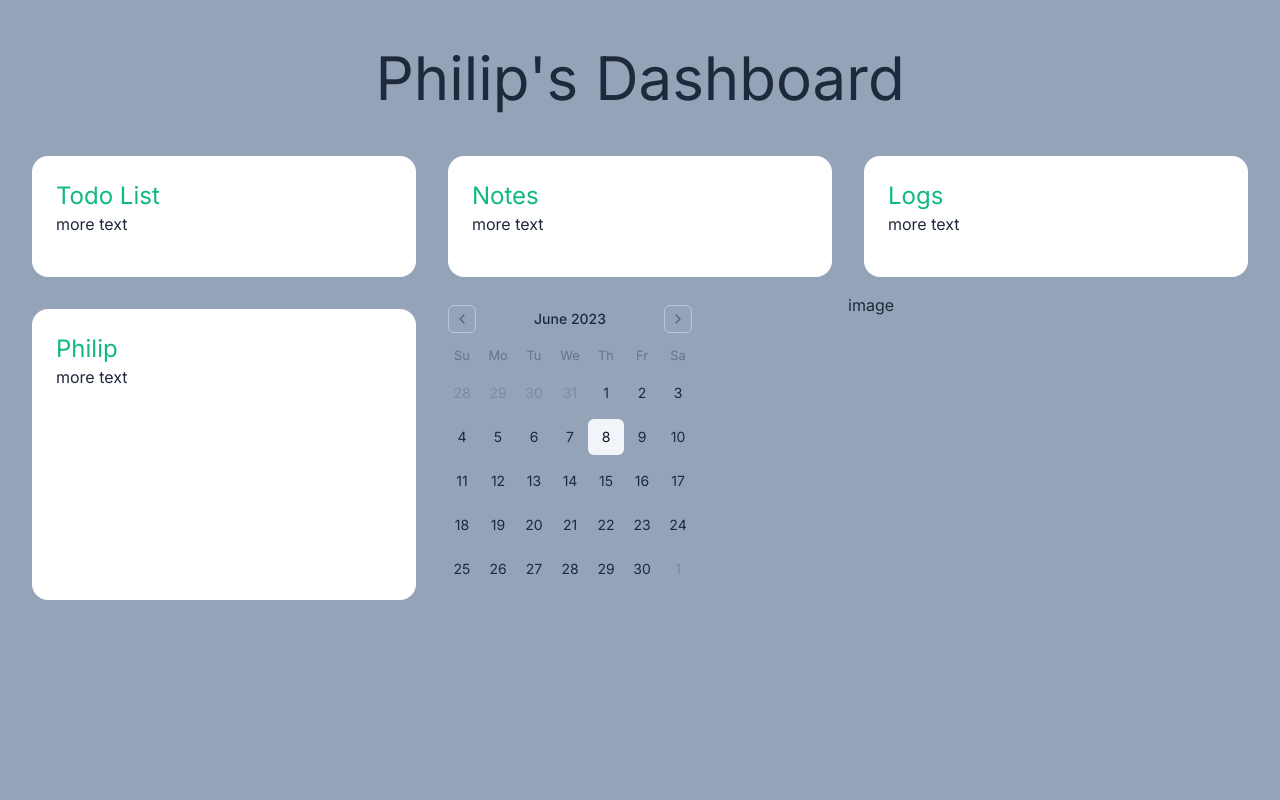
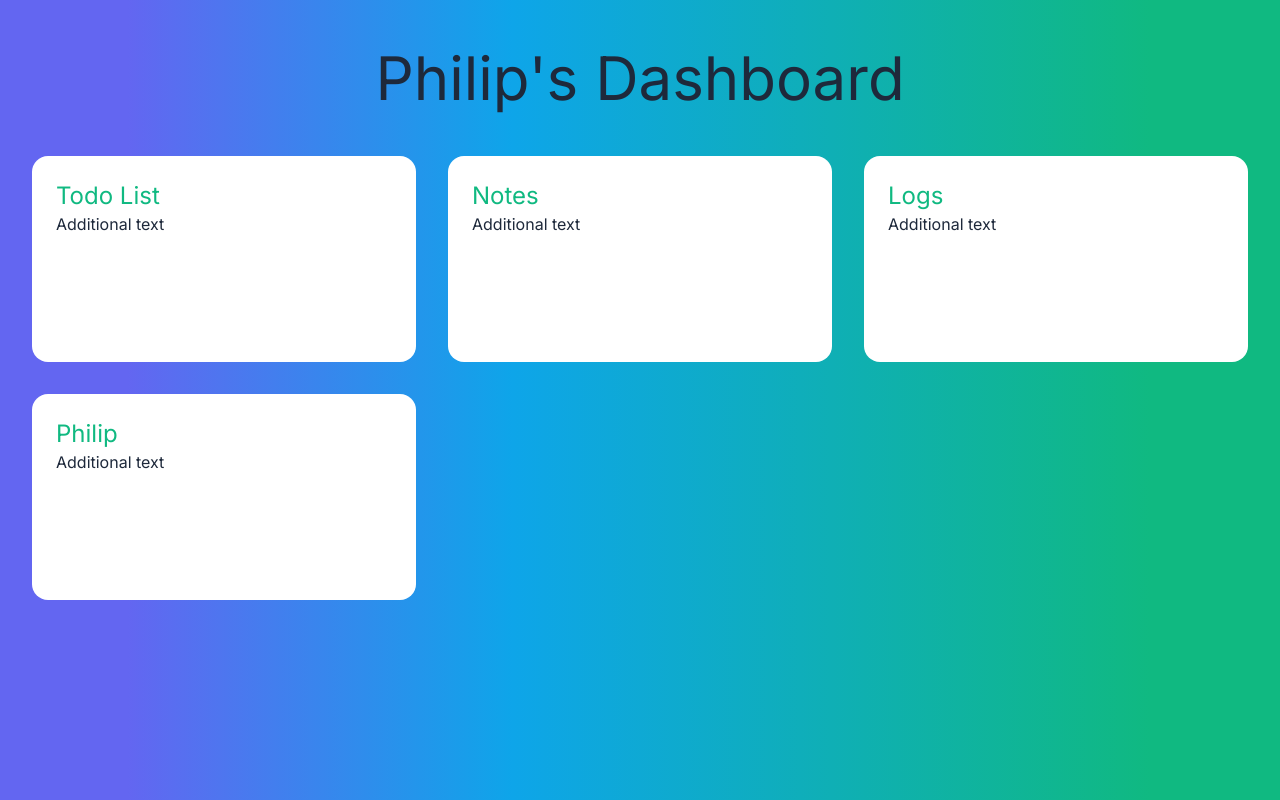
Before and after one commit to philip-soderbom/dashboard, a Next.js app: page / in a window 1280 px wide. Built offline with nearby package versions, Linux system fonts and the light colour scheme.

Commit message:
REMOVED shadcn

```diff
--- a/src/app/globals.css
+++ b/src/app/globals.css
@@ -18,82 +18,3 @@
 .grid-main .cards {
     grid-area: cards;
 }
-
-
-@layer base {
-  :root {
-    --background: 0 0% 100%;
-    --foreground: 222.2 47.4% 11.2%;
-
-    --muted: 210 40% 96.1%;
-    --muted-foreground: 215.4 16.3% 46.9%;
-
-    --popover: 0 0% 100%;
-    --popover-foreground: 222.2 47.4% 11.2%;
-
-    --card: 0 0% 100%;
-    --card-foreground: 222.2 47.4% 11.2%;
-
-    --border: 214.3 31.8% 91.4%;
-    --input: 214.3 31.8% 91.4%;
-
-    --primary: 222.2 47.4% 11.2%;
-    --primary-foreground: 210 40% 98%;
-
-    --secondary: 210 40% 96.1%;
-    --secondary-foreground: 222.2 47.4% 11.2%;
-
-    --accent: 210 40% 96.1%;
-    --accent-foreground: 222.2 47.4% 11.2%;
-
-    --destructive: 0 100% 50%;
-    --destructive-foreground: 210 40% 98%;
-
-    --ring: 215 20.2% 65.1%;
-
-    --radius: 0.5rem;
-  }
-
-  .dark {
-    --background: 224 71% 4%;
-    --foreground: 213 31% 91%;
-
-    --muted: 223 47% 11%;
-    --muted-foreground: 215.4 16.3% 56.9%;
-
-    --popover: 224 71% 4%;
-    --popover-foreground: 215 20.2% 65.1%;
-
-    --card: 224 71% 4%;
-    --card-foreground: 213 31% 91%;
-
-    --border: 216 34% 17%;
-    --input: 216 34% 17%;
-
-    --primary: 210 40% 98%;
-    --primary-foreground: 222.2 47.4% 1.2%;
-
-    --secondary: 222.2 47.4% 11.2%;
-    --secondary-foreground: 210 40% 98%;
-
-    --accent: 216 34% 17%;
-    --accent-foreground: 210 40% 98%;
-
-    --destructive: 0 63% 31%;
-    --destructive-foreground: 210 40% 98%;
-
-    --ring: 216 34% 17%;
-
-    --radius: 0.5rem;
-  }
-}
-
-@layer base {
-  * {
-    @apply border-border;
-  }
-  body {
-    @apply bg-background text-foreground;
-    font-feature-settings: "rlig" 1, "calt" 1;
-  }
-}
--- a/src/app/layout.tsx
+++ b/src/app/layout.tsx
@@ -1,3 +1,4 @@
+import React from 'react'
 import './globals.css'
 import { Inter } from 'next/font/google'
 
@@ -14,7 +15,7 @@ export default function RootLayout({
 }) {
   return (
     <html lang="en">
-      <body className={`${inter.className} bg-slate-400 text-slate-800 container mx-auto p-4`}>{children}</body>
+      <body className={`${inter.className} bg-gradient-to-r from-indigo-500 from-10% via-sky-500 via-40% to-emerald-500 to-90% text-slate-800 container mx-auto p-4`}>{children}</body>
     </html>
   )
 }
--- a/src/app/page.tsx
+++ b/src/app/page.tsx
@@ -1,5 +1,6 @@
-import Card from "@/src/components/card/Card";
-import { Calendar } from "@/src/components/ui/calendar";
+import Card from '../components/card/Card'
+import Link from "next/link";
+import React from "react";
 
 const cardTitles = ['Todo List', 'Notes', 'Logs', 'Philip']
 
@@ -11,14 +12,7 @@ export default function Home() {
         {cardTitles.map((cardTitle, i) => (
           <Card key={i} text={cardTitle}></Card>
         ))}
-        <div>
-          <Calendar></Calendar>
-        </div>
-        <div>
-          <p>image</p>
-        </div>
       </div>
-
     </div>
   )
 }
--- a/src/components/card/Card.tsx
+++ b/src/components/card/Card.tsx
@@ -1,5 +1,6 @@
 import Link from "next/link";
 import './style.scss';
+import React from "react";
 
 type Props = {
     //children: React.ReactNode;
@@ -15,7 +16,7 @@ export default function Card(props: Props) {
         <Link href={`${fixString(props.text)}`} className="card m-4 p-6 bg-white rounded-2xl hover:shadow-lg">
             <div>
                 <h2 className="text-2xl text-emerald-500">{props.text}</h2>
-                <p>more text</p>
+                <p>Additional text</p>
             </div>
         </Link>
     )
--- a/src/components/ui/button.tsx
+++ /dev/null
@@ -1,55 +0,0 @@
-import * as React from "react"
-import { Slot } from "@radix-ui/react-slot"
-import { cva, type VariantProps } from "class-variance-authority"
-
-import { cn } from "@/lib/utils"
-
-const buttonVariants = cva(
-  "inline-flex items-center justify-center rounded-md text-sm font-medium transition-colors focus-visible:outline-none focus-visible:ring-2 focus-visible:ring-ring focus-visible:ring-offset-2 disabled:opacity-50 disabled:pointer-events-none ring-offset-background",
-  {
-    variants: {
-      variant: {
-        default: "bg-primary text-primary-foreground hover:bg-primary/90",
-        destructive:
-          "bg-destructive text-destructive-foreground hover:bg-destructive/90",
-        outline:
-          "border border-input hover:bg-accent hover:text-accent-foreground",
-        secondary:
-          "bg-secondary text-secondary-foreground hover:bg-secondary/80",
-        ghost: "hover:bg-accent hover:text-accent-foreground",
-        link: "underline-offset-4 hover:underline text-primary",
-      },
-      size: {
-        default: "h-10 py-2 px-4",
-        sm: "h-9 px-3 rounded-md",
-        lg: "h-11 px-8 rounded-md",
-      },
-    },
-    defaultVariants: {
-      variant: "default",
-      size: "default",
-    },
-  }
-)
-
-export interface ButtonProps
-  extends React.ButtonHTMLAttributes<HTMLButtonElement>,
-  VariantProps<typeof buttonVariants> {
-  asChild?: boolean
-}
-
-const Button = React.forwardRef<HTMLButtonElement, ButtonProps>(
-  ({ className, variant, size, asChild = false, ...props }, ref) => {
-    const Comp = asChild ? Slot : "button"
-    return (
-      <Comp
-        className={cn(buttonVariants({ variant, size, className }))}
-        ref={ref}
-        {...props}
-      />
-    )
-  }
-)
-Button.displayName = "Button"
-
-export { Button, buttonVariants }
--- a/src/components/ui/calendar.tsx
+++ /dev/null
@@ -1,64 +0,0 @@
-"use client"
-
-import * as React from "react"
-import { ChevronLeft, ChevronRight } from "lucide-react"
-import { DayPicker } from "react-day-picker"
-
-import { cn } from "@/lib/utils"
-import { buttonVariants } from "@/src/components/ui/button"
-
-export type CalendarProps = React.ComponentProps<typeof DayPicker>
-
-function Calendar({
-  className,
-  classNames,
-  showOutsideDays = true,
-  ...props
-}: CalendarProps) {
-  return (
-    <DayPicker
-      showOutsideDays={showOutsideDays}
-      className={cn("p-3", className)}
-      classNames={{
-        months: "flex flex-col sm:flex-row space-y-4 sm:space-x-4 sm:space-y-0",
-        month: "space-y-4",
-        caption: "flex justify-center pt-1 relative items-center",
-        caption_label: "text-sm font-medium",
-        nav: "space-x-1 flex items-center",
-        nav_button: cn(
-          buttonVariants({ variant: "outline" }),
-          "h-7 w-7 bg-transparent p-0 opacity-50 hover:opacity-100"
-        ),
-        nav_button_previous: "absolute left-1",
-        nav_button_next: "absolute right-1",
-        table: "w-full border-collapse space-y-1",
-        head_row: "flex",
-        head_cell:
-          "text-muted-foreground rounded-md w-9 font-normal text-[0.8rem]",
-        row: "flex w-full mt-2",
-        cell: "text-center text-sm p-0 relative [&:has([aria-selected])]:bg-accent first:[&:has([aria-selected])]:rounded-l-md last:[&:has([aria-selected])]:rounded-r-md focus-within:relative focus-within:z-20",
-        day: cn(
-          buttonVariants({ variant: "ghost" }),
-          "h-9 w-9 p-0 font-normal aria-selected:opacity-100"
-        ),
-        day_selected:
-          "bg-primary text-primary-foreground hover:bg-primary hover:text-primary-foreground focus:bg-primary focus:text-primary-foreground",
-        day_today: "bg-accent text-accent-foreground",
-        day_outside: "text-muted-foreground opacity-50",
-        day_disabled: "text-muted-foreground opacity-50",
-        day_range_middle:
-          "aria-selected:bg-accent aria-selected:text-accent-foreground",
-        day_hidden: "invisible",
-        ...classNames,
-      }}
-      components={{
-        IconLeft: ({ ...props }) => <ChevronLeft className="h-4 w-4" />,
-        IconRight: ({ ...props }) => <ChevronRight className="h-4 w-4" />,
-      }}
-      {...props}
-    />
-  )
-}
-Calendar.displayName = "Calendar"
-
-export { Calendar }
--- a/src/lib/utils.ts
+++ /dev/null
@@ -1,6 +0,0 @@
-import { clsx, type ClassValue } from "clsx"
-import { twMerge } from "tailwind-merge"
-
-export function cn(...inputs: ClassValue[]) {
-    return twMerge(clsx(inputs))
-}
--- a/tailwind.config.js
+++ b/tailwind.config.js
@@ -1,81 +1,12 @@
 /** @type {import('tailwindcss').Config} */
-const { fontFamily } = require("tailwindcss/defaultTheme");
-
 module.exports = {
-  darkMode: ["class"],
   content: [
     "./src/pages/**/*.{js,ts,jsx,tsx,mdx}",
     "./src/components/**/*.{js,ts,jsx,tsx,mdx}",
     "./src/app/**/*.{js,ts,jsx,tsx,mdx}",
-    "app/**/*.{ts,tsx}",
-    "components/**/*.{ts,tsx}",
   ],
   theme: {
-    container: {
-      center: true,
-      padding: "2rem",
-      screens: {
-        "2xl": "1400px",
-      },
-    },
     extend: {
-      colors: {
-        border: "hsl(var(--border))",
-        input: "hsl(var(--input))",
-        ring: "hsl(var(--ring))",
-        background: "hsl(var(--background))",
-        foreground: "hsl(var(--foreground))",
-        primary: {
-          DEFAULT: "hsl(var(--primary))",
-          foreground: "hsl(var(--primary-foreground))",
-        },
-        secondary: {
-          DEFAULT: "hsl(var(--secondary))",
-          foreground: "hsl(var(--secondary-foreground))",
-        },
-        destructive: {
-          DEFAULT: "hsl(var(--destructive))",
-          foreground: "hsl(var(--destructive-foreground))",
-        },
-        muted: {
-          DEFAULT: "hsl(var(--muted))",
-          foreground: "hsl(var(--muted-foreground))",
-        },
-        accent: {
-          DEFAULT: "hsl(var(--accent))",
-          foreground: "hsl(var(--accent-foreground))",
-        },
-        popover: {
-          DEFAULT: "hsl(var(--popover))",
-          foreground: "hsl(var(--popover-foreground))",
-        },
-        card: {
-          DEFAULT: "hsl(var(--card))",
-          foreground: "hsl(var(--card-foreground))",
-        },
-      },
-      borderRadius: {
-        lg: `var(--radius)`,
-        md: `calc(var(--radius) - 2px)`,
-        sm: "calc(var(--radius) - 4px)",
-      },
-      fontFamily: {
-        sans: ["var(--font-sans)", ...fontFamily.sans],
-      },
-      keyframes: {
-        "accordion-down": {
-          from: { height: 0 },
-          to: { height: "var(--radix-accordion-content-height)" },
-        },
-        "accordion-up": {
-          from: { height: "var(--radix-accordion-content-height)" },
-          to: { height: 0 },
-        },
-      },
-      animation: {
-        "accordion-down": "accordion-down 0.2s ease-out",
-        "accordion-up": "accordion-up 0.2s ease-out",
-      },
       backgroundImage: {
         "gradient-radial": "radial-gradient(var(--tw-gradient-stops))",
         "gradient-conic":
@@ -83,5 +14,5 @@ module.exports = {
       },
     },
   },
-  plugins: [require("tailwindcss-animate")],
+  plugins: [],
 };
--- a/tsconfig.json
+++ b/tsconfig.json
@@ -23,11 +23,9 @@
         "name": "next"
       }
     ],
-    "baseUrl": ".",
     "paths": {
       "@/*": [
-        "./src/*",
-        "./*"
+        "./src/*"
       ]
     }
   },
```
